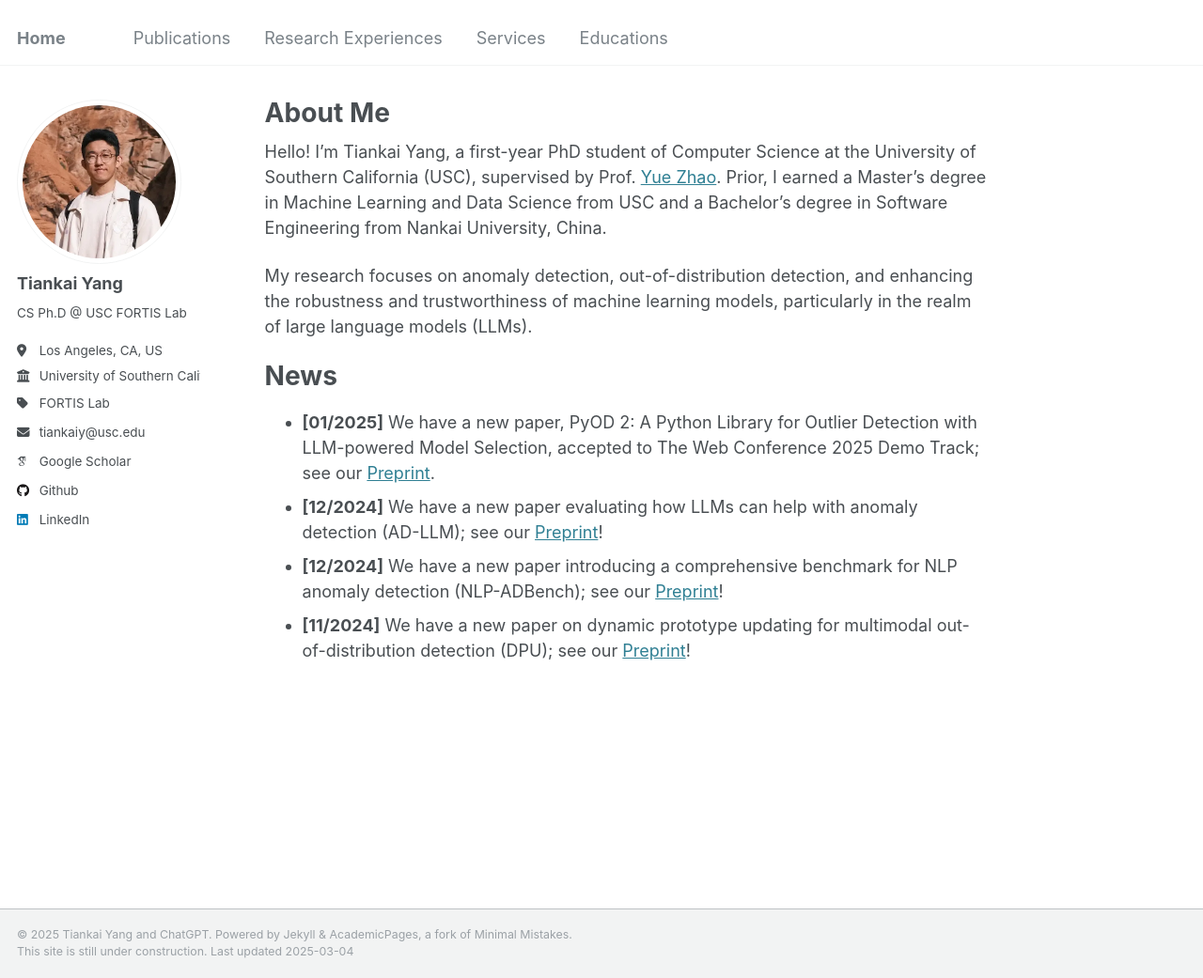
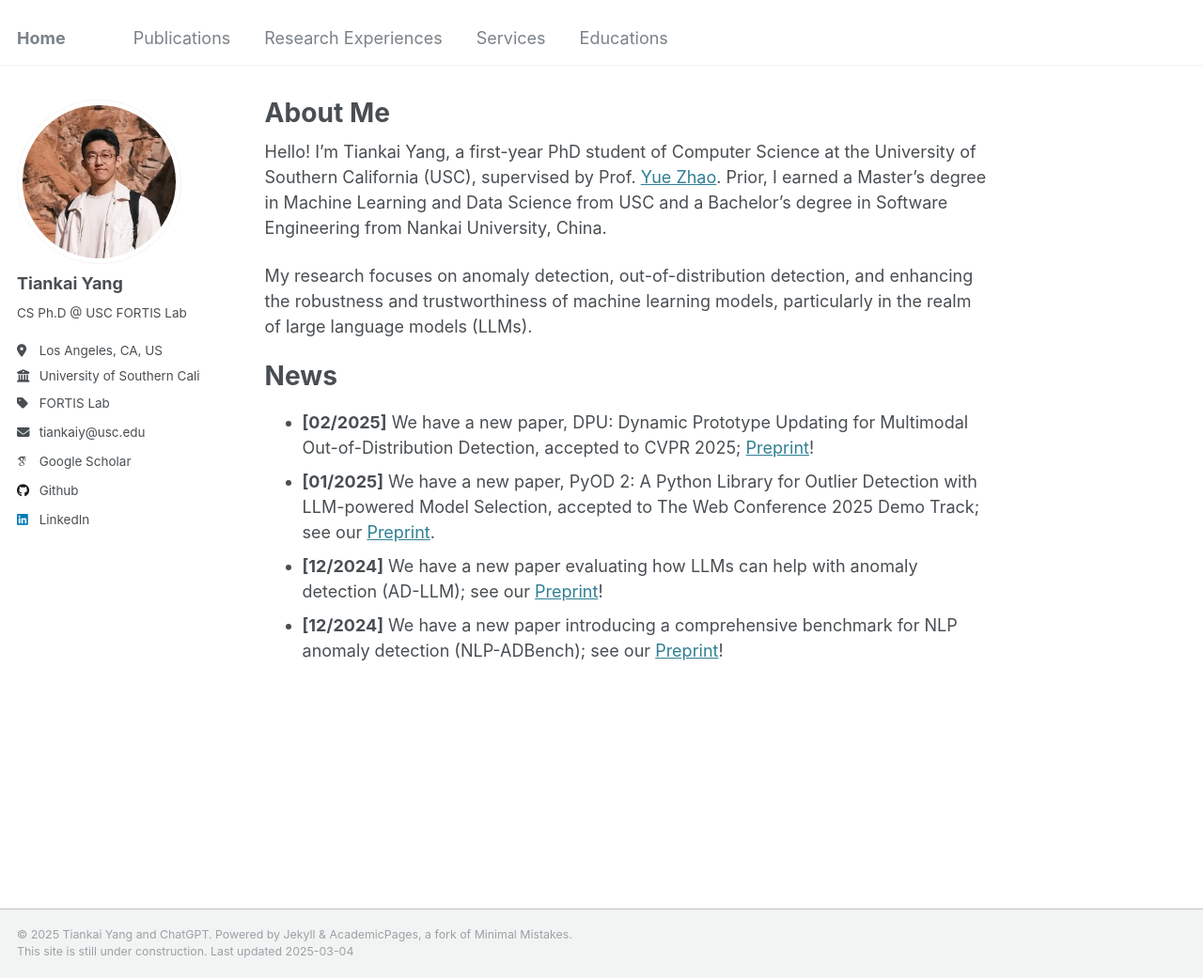
Before and after one commit to RaymondY/raymondy.github.io, a Jekyll site: the page built from _pages/about.md, in a window 1280 px wide and 1041 px high. Shown: the whole window at 94% size. Built offline with Jekyll 4.4.1, drawn with Linux system fonts in a browser that asks for light colours; some web fonts are replaced.

Commit message:
Update News.

```diff
--- a/_pages/about.md
+++ b/_pages/about.md
@@ -13,8 +13,9 @@ My research focuses on anomaly detection, out-of-distribution detection, and enh
 
 News
 ======
+- **\[02/2025\]** We have a new paper, DPU: Dynamic Prototype Updating for Multimodal Out-of-Distribution Detection, accepted to CVPR 2025; [Preprint](https://arxiv.org/abs/2411.08227)!
 - **\[01/2025\]** We have a new paper, PyOD 2: A Python Library for Outlier Detection with LLM-powered Model Selection, accepted to The Web Conference 2025 Demo Track; see our [Preprint](https://arxiv.org/abs/2412.12154).
 - **\[12/2024\]** We have a new paper evaluating how LLMs can help with anomaly detection (AD-LLM); see our [Preprint](https://arxiv.org/abs/2412.11142)!
 <!-- - **\[12/2024\]** We have a new paper on a major upgrade to our library for outlier detection with LLM-based model selection (PyOD 2); see our [Preprint](https://arxiv.org/abs/2412.12154).   -->
 - **\[12/2024\]** We have a new paper introducing a comprehensive benchmark for NLP anomaly detection (NLP-ADBench); see our [Preprint](https://arxiv.org/abs/2412.04784)!
-- **\[11/2024\]** We have a new paper on dynamic prototype updating for multimodal out-of-distribution detection (DPU); see our [Preprint](https://arxiv.org/abs/2411.08227)!
+<!-- - **\[11/2024\]** We have a new paper on dynamic prototype updating for multimodal out-of-distribution detection (DPU); see our [Preprint](https://arxiv.org/abs/2411.08227)! -->
```
